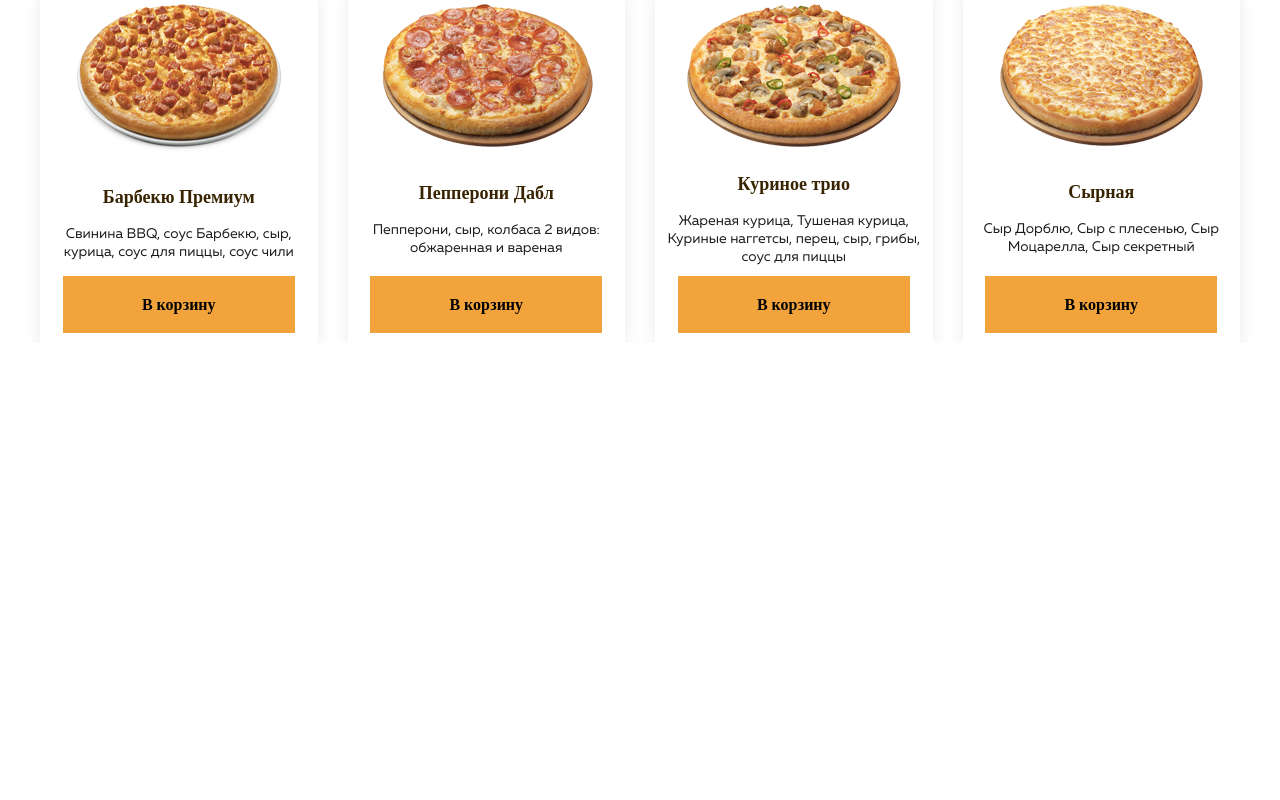
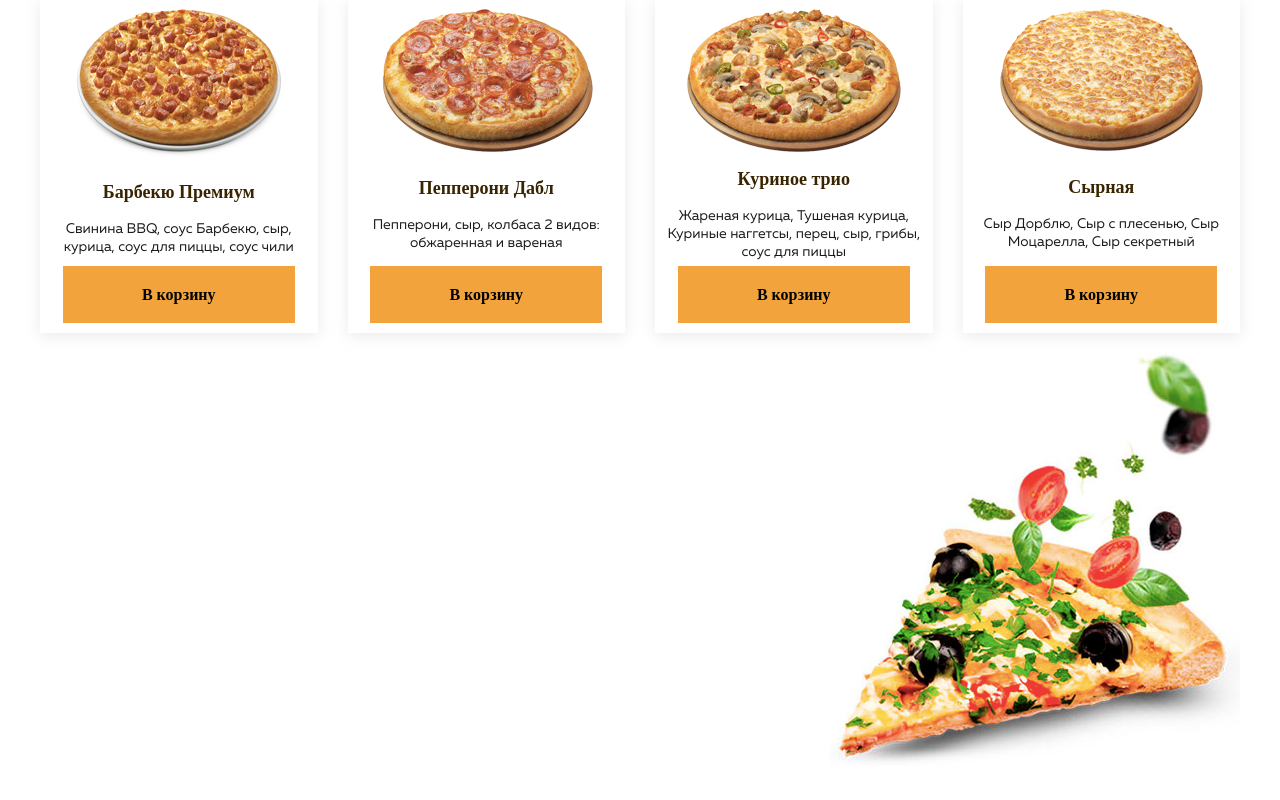
Before and after one commit to AlinaK96/pizza_cheff, an Angular app: page / in a window 1280 px wide. Shown: the part 1024-1824 px from the top of the page. Before the commit the page ends 1367 px from the top, so only its background shows below. Built offline with nearby package versions, Linux system fonts and the light colour scheme.

Commit message:
order structure

```diff
--- a/src/app/app.component.html
+++ b/src/app/app.component.html
@@ -2,3 +2,4 @@
 
 <app-hero />
 <app-menu />
+<app-order />
--- a/src/app/app.component.ts
+++ b/src/app/app.component.ts
@@ -2,11 +2,12 @@ import { Component } from '@angular/core';
 import { HeaderComponent } from "./components/main/header/header.component";
 import { HeroComponent } from "./components/sections/hero/hero.component";
 import { MenuComponent } from "./components/sections/menu/menu.component";
+import { OrderComponent } from "./components/sections/order/order.component";
 
 @Component({
   selector: 'app-root',
   standalone: true,
-  imports: [HeaderComponent, HeroComponent, MenuComponent],
+  imports: [HeaderComponent, HeroComponent, MenuComponent, OrderComponent],
   templateUrl: './app.component.html',
   styleUrl: './app.component.css'
 })
--- a/src/app/components/sections/menu/menu.component.css
+++ b/src/app/components/sections/menu/menu.component.css
@@ -38,12 +38,10 @@ h2{
   padding: 10px;
   text-align: center;
   filter: drop-shadow(0px 3px 7.5px rgba(152,152,152,0.2));
-
   display: flex;
   flex-direction: column;
   justify-content: space-between;
   align-items: center;
-    height: 100%;
 }
 
 .pizza__text {
@@ -68,6 +66,7 @@ h2{
   color: #181a1a;
   font-family: "Muller Regular";
   margin: 0;
+  margin-bottom: 5px;
 }
 
 .pizza__card img {
@@ -108,9 +107,9 @@ button:hover{
   justify-content: center;
   align-items: center;
   z-index: 1000;
+  cursor: pointer;
 }
 
 .lightbox img {
   width:40%;
-  /* height: 90%; */
 }
--- /dev/null
+++ b/src/app/components/sections/order/order.component.css
@@ -0,0 +1,35 @@
+.order {
+  padding: 10px 0;
+  background: var(--color-bg);
+}
+
+.order__container {
+  max-width: var(--container-width);
+  margin: 0 auto;
+  padding: 0 var(--container-padding);
+  display: flex;
+  align-items: center;
+  justify-content: space-between;
+  gap: 40px;
+}
+
+.order__content {
+  flex: 1;
+}
+
+.order__image img {
+  max-width: 500px;
+  width: 100%;
+  height: auto;
+}
+
+@media (max-width: 992px) {
+  .order__container {
+    flex-direction: column;
+    text-align: center;
+  }
+
+  .order__image img {
+    max-width: 350px;
+  }
+}
--- /dev/null
+++ b/src/app/components/sections/order/order.component.html
@@ -0,0 +1,13 @@
+<section class="order">
+    <div class="order__container">
+        <div class="order__content">
+
+        </div>
+        <div class="order__form">
+
+        </div>
+        <div class="order__image">
+            <img src="/images/main/pizzzzza.png" alt="Pizza" />
+        </div>
+    </div>
+</section>
```
Also changed, not shown: src/app/components/sections/order/order.component.ts (added, +12 -0 lines), public/images/main/pizzzzza.png (added). Lines whose indentation alone changed are shown as unchanged.
